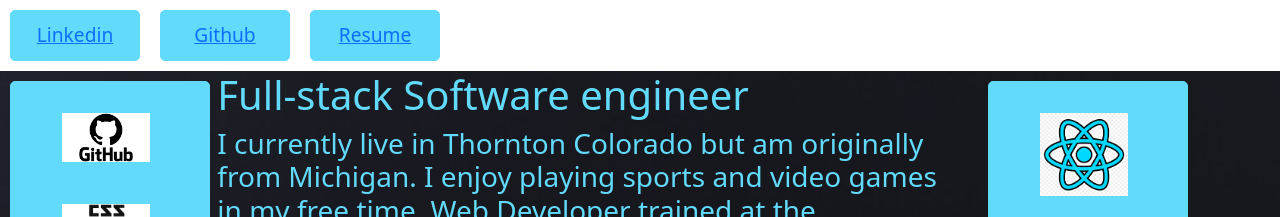
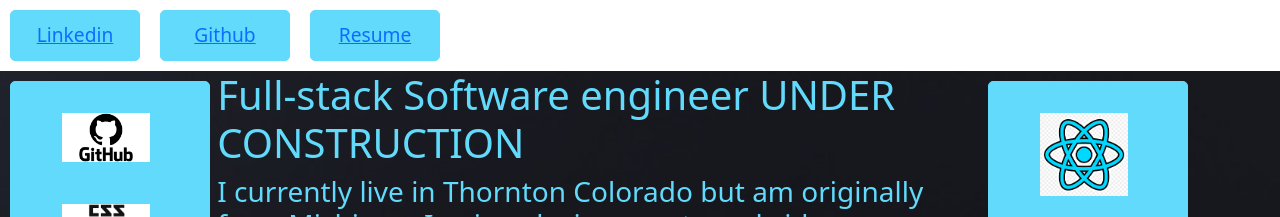
Before and after one commit to trae77/traeportfolio, a React (Create React App) app: page / in a window 1280 px wide. Shown: the top 217 px of the page. Built offline with nearby package versions, Linux system fonts and the light colour scheme.

Commit message:
under construction

```diff
--- a/src/App.js
+++ b/src/App.js
@@ -49,7 +49,7 @@ function App() {
           </div>
         </div>
         <div class="col-lg-7">
-          <h1>Full-stack Software engineer</h1>
+          <h1>Full-stack Software engineer  UNDER CONSTRUCTION</h1>
           <h3>
             I currently live in Thornton Colorado but am originally from
             Michigan. I enjoy playing sports and video games in my free time.
```
